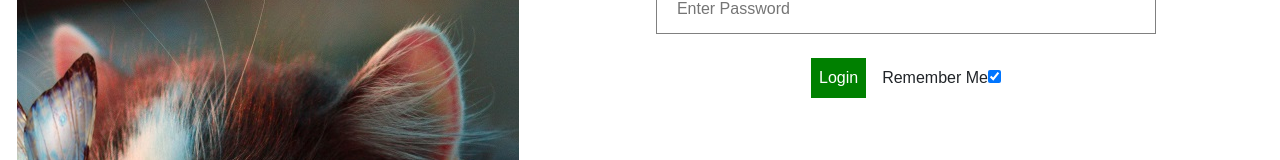
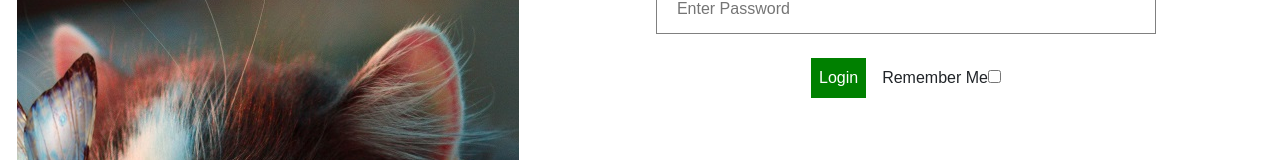
Before and after one commit to hsu-library-project-x/citing-insights-phase-1, a React (Create React App) app in the folder citing-insights/: page /#/login in a window 1280 px wide. Shown: the part 457-617 px from the top of the page. Built offline with nearby package versions, Linux system fonts and the light colour scheme.

Commit message:
Changed Checkbox
Can now check and uncheck Remember Me

```diff
--- a/citing-insights/src/Login.js
+++ b/citing-insights/src/Login.js
@@ -44,7 +44,7 @@ class Login extends Component{
 				        <button type="submit">Login</button>
 				        <label>
 				          Remember Me
-				          <input type="checkbox" checked="checked" name="remember"/>
+				          <input type="checkbox"  name="remember"/>
 				        </label>
 				    </div>
 
```
